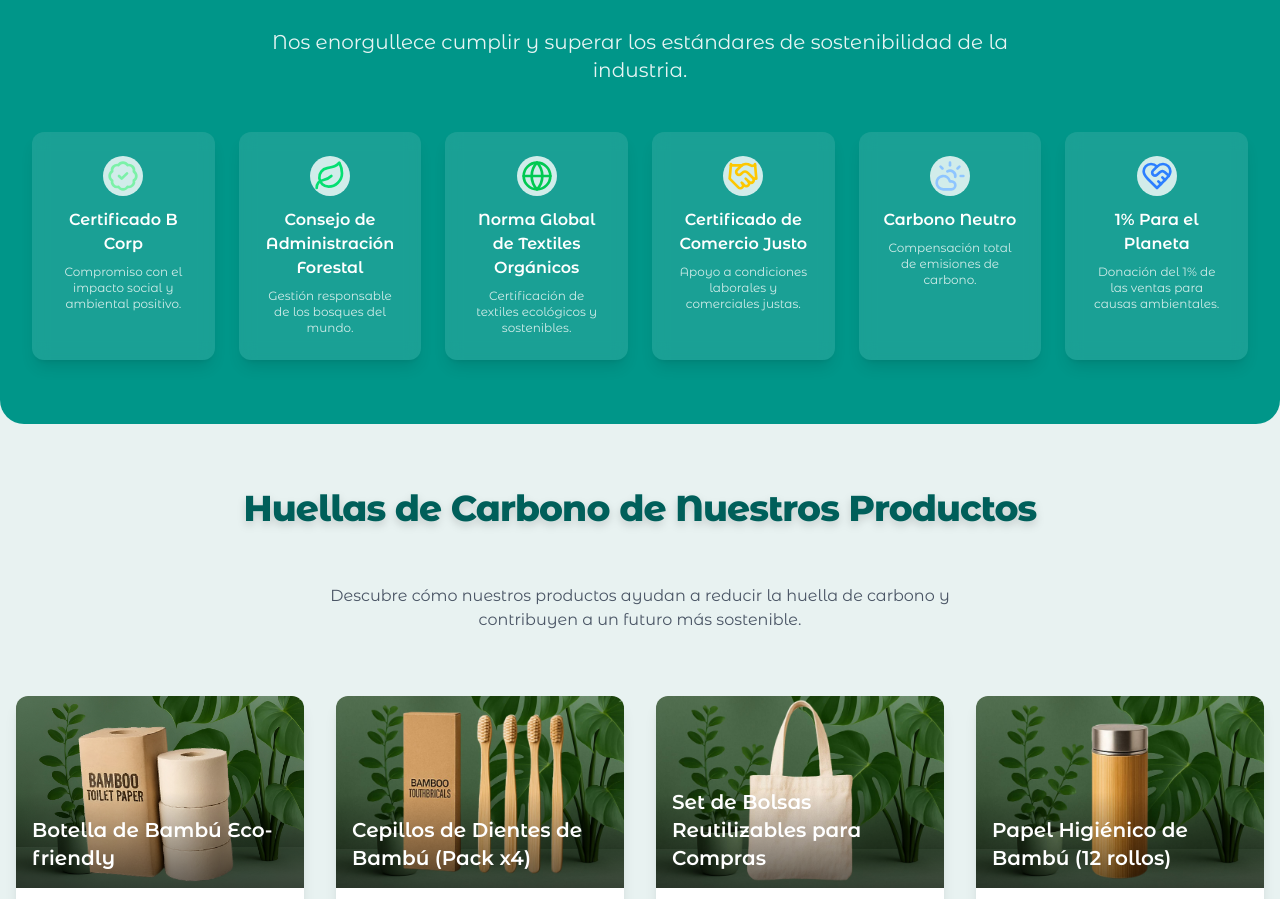
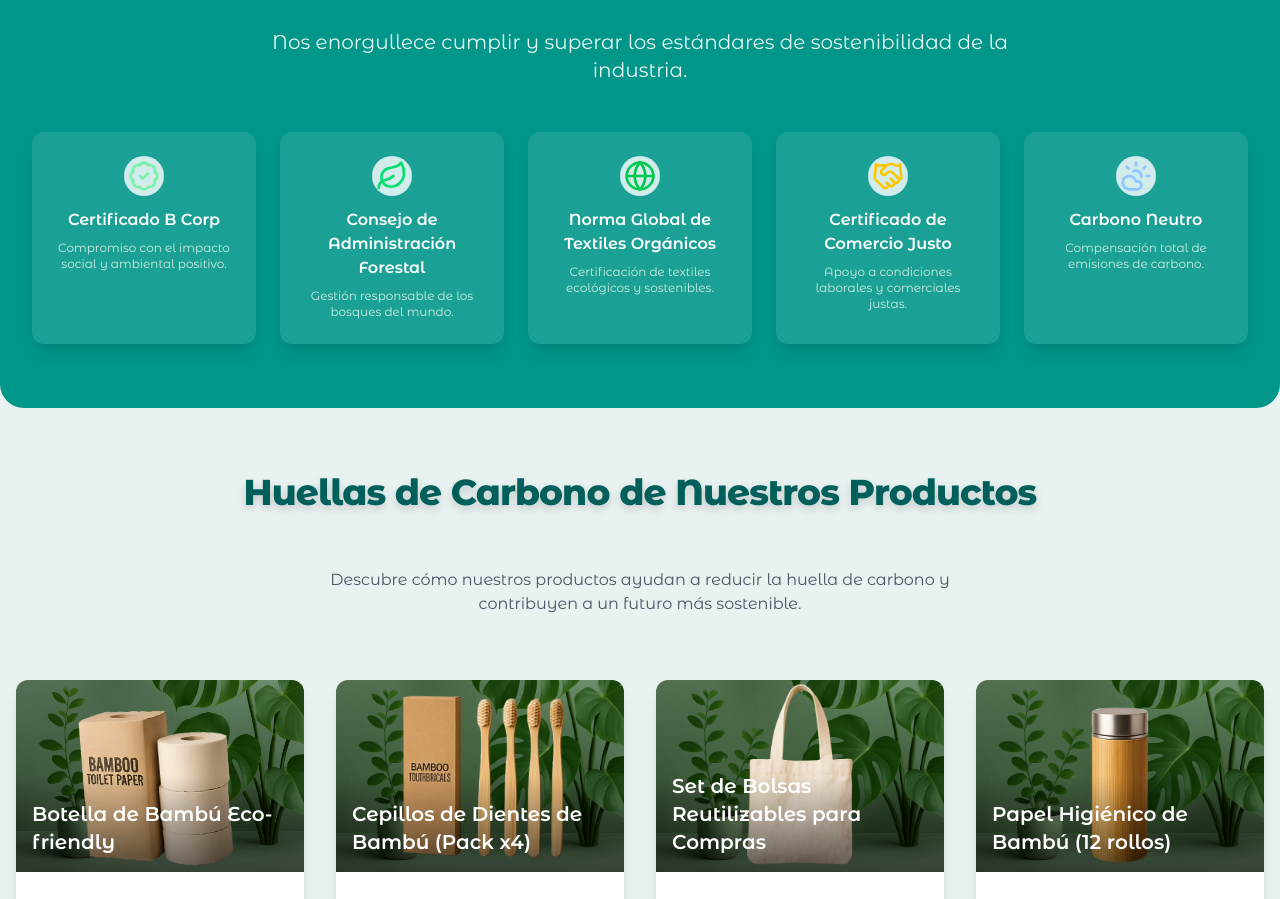
Before and after one commit to daswsi-utp/EE_Frontend, a Next.js app: page /sustainability in a window 1280 px wide. Shown: the part 1220-2119 px from the top of the page. Built offline with nearby package versions, Linux system fonts and the light colour scheme.

Commit message:
refactor: remove other certification and adjust grid layout for improved display

```diff
--- a/src/app/sustainability/components/certifications.jsx
+++ b/src/app/sustainability/components/certifications.jsx
@@ -32,12 +32,7 @@
     name: "Carbono Neutro",
     description: "Compensación total de emisiones de carbono.",
     icon: <CloudSun className="w-8 h-8 text-blue-300" />,
-  },
-  {
-    name: "1% Para el Planeta",
-    description: "Donación del 1% de las ventas para causas ambientales.",
-    icon: <HeartHandshake className="w-8 h-8 text-blue-500" />,
-  },
+  }
 ];
 
 export default function Certifications() {
@@ -54,7 +49,7 @@
           </p>
         </div>
 
-        <div className="grid grid-cols-1 sm:grid-cols-2 md:grid-cols-3 lg:grid-cols-6 gap-6 justify-items-center">
+        <div className="grid grid-cols-1 sm:grid-cols-2 md:grid-cols-3 lg:grid-cols-5 gap-6 justify-items-center">
           {CERTIFICATES.map((cert, index) => (
             <div
               key={index}
```
